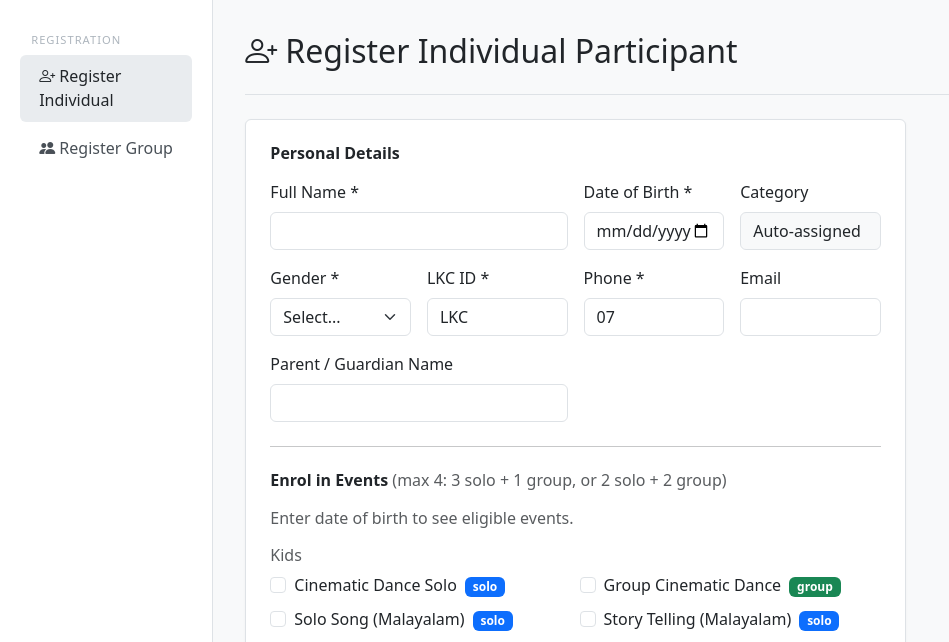
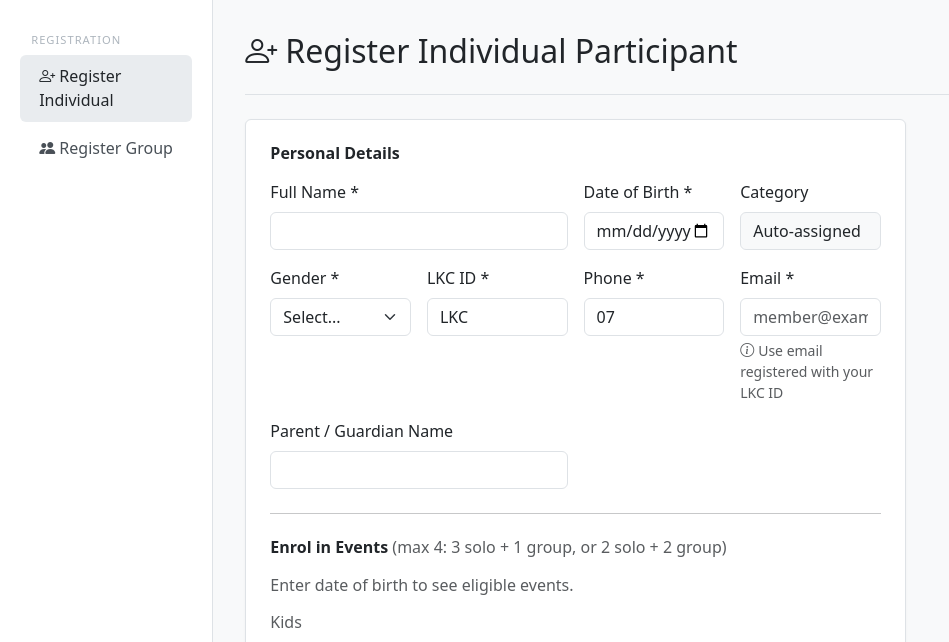
Before and after one commit to RamBSn/kalamela-azure, a Flask app: page /participants/register in a window 1280 px wide. Shown: the part 56-698 px from the top of the page, without its empty margins (0-949 px from the left). Run offline with Flask 3, Linux system fonts and the light colour scheme; data comes from the database, SQL or seed files in the repository; some libraries are stand-ins or nearby versions.

Commit message:
lkc id verification using lkc website

```diff
--- a/app/routes/participants.py
+++ b/app/routes/participants.py
@@ -1,15 +1,89 @@
 import re
+import logging
 from datetime import date
 from flask import Blueprint, render_template, request, redirect, url_for, flash, jsonify, session
+from markupsafe import Markup, escape
 from werkzeug.datastructures import ImmutableMultiDict
 from app import db
 from app.models import Participant, GroupEntry, Entry, CompetitionItem
 from app.auth import login_required
 
+logger = logging.getLogger(__name__)
+
 participants_bp = Blueprint('participants', __name__)
 
 CATEGORIES = ['Kids', 'Sub-Junior', 'Junior', 'Senior', 'Super Senior', 'Common']
 FEMALE_ONLY_ITEMS = ['Thiruvathira', 'Oppana', 'Margamkali']
+
+LKC_MEMBERSHIP_API = 'https://leicesterkeralacommunity.org.uk/mobileapp/api/auth/login'
+LKC_JOIN_URL = 'https://www.leicesterkeralacommunity.org.uk/online'
+
+
+def _verify_lkc_membership(lkc_id: str, email: str):
+    """
+    Check LKC membership status via the community API.
+    Returns ('active'|'inactive'|'error', message, holder_name).
+    'error' means the API was unreachable — caller should warn and proceed.
+    Success is determined by membership_status == 'active' in the response body.
+    """
+    import json as _j
+    import urllib.request as _ur
+    import urllib.error as _ue
+
+    logger.info('LKC membership check — lkc_id=%s, email=%s', lkc_id, email)
+
+    payload = _j.dumps({'lkc_id': lkc_id, 'email': email}).encode('utf-8')
+    req = _ur.Request(
+        LKC_MEMBERSHIP_API,
+        data=payload,
+        headers={
+            'Content-Type': 'application/json',
+            'User-Agent': 'Mozilla/5.0',
+        },
+        method='POST',
+    )
+    try:
+        with _ur.urlopen(req, timeout=5) as resp:
+            raw = resp.read().decode('utf-8')
+            body = _j.loads(raw)
+        logger.debug('LKC membership check — response: %s', raw)
+
+        user              = body.get('data', {}).get('user', {})
+        membership_status = user.get('membership_status', '')
+
+        if membership_status == 'active':
+            first  = (user.get('first_name') or '').strip()
+            last   = (user.get('last_name')  or '').strip()
+            holder = f'{first} {last}'.strip()
+            logger.info('LKC membership check — ACTIVE for %s (%s %s)', lkc_id, first, last)
+            return 'active', 'LKC membership is active.', holder
+
+        logger.warning(
+            'LKC membership check — NOT active for %s: membership_status=%r',
+            lkc_id, membership_status
+        )
+        return 'inactive', 'Membership is not active.', ''
+
+    except _ue.HTTPError as e:
+        raw_err = ''
+        try:
+            raw_err = e.read().decode('utf-8')
+            err_body = _j.loads(raw_err)
+            msg = err_body.get('messages', {}).get('error') or f'HTTP {e.code} from membership API.'
+        except Exception:
+            msg = f'HTTP {e.code} from membership API.'
+        logger.warning(
+            'LKC membership check — HTTP %s for %s email=%s: %s | raw: %s',
+            e.code, lkc_id, email, msg, raw_err
+        )
+        return 'inactive', msg, ''
+
+    except Exception as exc:
+        logger.error(
+            'LKC membership check — unreachable for %s email=%s: %s',
+            lkc_id, email, exc, exc_info=True
+        )
+        return 'error', f'Could not reach LKC server ({exc}).', ''
 
 
 def check_eligibility(participant, item):
@@ -152,6 +226,23 @@ def register_individual():
         if not re.fullmatch(r'LKC\d{3,4}', lkc_id):
             return _re_render(error='LKC ID must be in LKC### or LKC#### format (LKC followed by 3 or 4 digits).')
 
+        # --- Validate email (required for membership check) ---
+        email_val = request.form.get('email', '').strip()
+        if not email_val:
+            return _re_render(error='Email address is required for LKC membership verification.')
+
+        # --- Verify LKC membership ---
+        mem_status, mem_msg, _ = _verify_lkc_membership(lkc_id, email_val)
+        if mem_status == 'inactive':
+            flash(Markup(
+                f'{escape(mem_msg)} &mdash; '
+                f'<a href="{LKC_JOIN_URL}" target="_blank" rel="noopener noreferrer">'
+                f'Register or renew your LKC membership</a>'
+            ), 'danger')
+            return _re_render()
+        if mem_status == 'error':
+            flash(f'LKC membership check unavailable ({mem_msg}). Proceeding with registration.', 'warning')
+
         category = Participant.derive_category(dob)
 
         participant = Participant(
@@ -162,7 +253,7 @@ def register_individual():
             lkc_id=lkc_id,
             gender=request.form['gender'],
             phone=phone,
-            email=request.form.get('email', '').strip() or None,
+            email=email_val or None,
             parent_name=request.form.get('parent_name', '').strip() or None,
         )
         db.session.add(participant)
@@ -421,3 +512,16 @@ def category_from_dob():
         return jsonify({'category': Participant.derive_category(dob)})
     except Exception:
         return jsonify({'category': ''})
+
+
+@participants_bp.route('/api/verify-membership', methods=['POST'])
+def verify_membership_api():
+    """Proxy the LKC membership check — used by the registration form via AJAX."""
+    data = request.get_json(silent=True) or {}
+    lkc_id = data.get('lkc_id', '').strip().upper()
+    email = data.get('email', '').strip()
+    if not lkc_id or not email:
+        return jsonify({'status': 'error', 'message': 'LKC ID and email are required.'})
+    status, message, holder_name = _verify_lkc_membership(lkc_id, email)
+    return jsonify({'status': status, 'message': message,
+                    'join_url': LKC_JOIN_URL, 'holder_name': holder_name})
--- a/app/templates/participants/register_individual.html
+++ b/app/templates/participants/register_individual.html
@@ -46,7 +46,7 @@
           </div>
           <div class="col-md-3">
             <label class="form-label">LKC ID *</label>
-            <input type="text" name="lkc_id" class="form-control"
+            <input type="text" name="lkc_id" id="lkcIdField" class="form-control"
                    value="{{ form_data.get('lkc_id','LKC') }}"
                    pattern="[Ll][Kk][Cc][0-9]{3,4}"
                    maxlength="7" placeholder="LKC1234"
@@ -63,14 +63,22 @@
                    required>
           </div>
           <div class="col-md-3">
-            <label class="form-label">Email</label>
-            <input type="email" name="email" class="form-control"
-                   value="{{ form_data.get('email','') }}">
+            <label class="form-label">Email *</label>
+            <input type="email" name="email" id="emailField" class="form-control"
+                   value="{{ form_data.get('email','') }}"
+                   placeholder="member@example.com"
+                   data-bs-toggle="tooltip" data-bs-placement="top"
+                   title="Use the same email address registered with your LKC ID"
+                   required>
+            <div class="form-text"><i class="bi bi-info-circle me-1"></i>Use email registered with your LKC ID</div>
           </div>
           <div class="col-md-6">
             <label class="form-label">Parent / Guardian Name</label>
             <input type="text" name="parent_name" class="form-control"
                    value="{{ form_data.get('parent_name','') }}">
+          </div>
+          <div class="col-12" id="membershipCheckRow" style="display:none">
+            <div id="membershipStatus" class="p-2 border rounded small"></div>
           </div>
         </div>
 
@@ -151,94 +159,198 @@
 
 {% block extra_js %}
 <script>
-// Senior event IDs that Super Seniors may NOT enter (same event exists in Super Senior category)
 const SS_EXCLUDED_SENIOR_IDS = new Set({{ ss_excluded_senior_ids | tojson }});
 
+// ── Helpers ───────────────────────────────────────────────────────────────────
+function escHtml(s) {
+  return String(s).replace(/&/g,'&amp;').replace(/</g,'&lt;').replace(/>/g,'&gt;').replace(/"/g,'&quot;');
+}
+
+// ── Submit-state (membership + event-count must both pass) ────────────────────
+let membershipVerified   = false;
+let eventCountValid      = true;
+let membershipHolderName = '';
+let currentCategory      = '';   // set whenever DOB resolves; used by fillParentNameIfNeeded
+
+const JUNIOR_CATS = new Set(['Kids', 'Sub-Junior', 'Junior']);
+
+// Fill Parent/Guardian name from the LKC membership holder when registering
+// a child (Kids / Sub-Junior / Junior) — only if the field is still empty.
+// catArg: explicit category string (from filterItemsByCategory) or omit to use currentCategory.
+function fillParentNameIfNeeded(catArg) {
+  if (!membershipHolderName) return;
+  const cat = (catArg !== undefined && catArg !== null && catArg !== '')
+                ? String(catArg)
+                : currentCategory;
+  if (!JUNIOR_CATS.has(cat)) return;
+  const field = document.querySelector('input[name="parent_name"]');
+  if (field && !field.value.trim()) field.value = membershipHolderName;
+}
+
+function updateSubmitState() {
+  document.getElementById('submitBtn').disabled = !membershipVerified || !eventCountValid;
+}
+
+// ── LKC Membership check ──────────────────────────────────────────────────────
+function setMembershipStatus(html, verified) {
+  const row = document.getElementById('membershipCheckRow');
+  document.getElementById('membershipStatus').innerHTML = html;
+  row.style.display = '';
+  membershipVerified = verified;
+  updateSubmitState();
+}
+
+function checkMembership() {
+  const lkcId = document.getElementById('lkcIdField').value.trim().toUpperCase();
+  const email = document.getElementById('emailField').value.trim();
+  if (!lkcId || lkcId === 'LKC' || !/^LKC\d{3,4}$/i.test(lkcId) || !email || !email.includes('@')) return;
+
+  setMembershipStatus(
+    '<span class="text-muted"><span class="spinner-border spinner-border-sm me-1" role="status"></span>Verifying LKC membership…</span>',
+    false
+  );
+
+  fetch('/participants/api/verify-membership', {
+    method: 'POST',
+    headers: {'Content-Type': 'application/json'},
+    body: JSON.stringify({lkc_id: lkcId, email: email})
+  })
+  .then(r => r.json())
+  .then(d => {
+    if (d.status === 'active') {
+      membershipHolderName = d.holder_name || '';
+      fillParentNameIfNeeded();
+      setMembershipStatus(
+        `<span class="text-success"><i class="bi bi-check-circle-fill me-1"></i>${escHtml(d.message)}</span>`,
+        true
+      );
+    } else if (d.status === 'inactive') {
+      setMembershipStatus(
+        `<span class="text-danger"><i class="bi bi-x-circle-fill me-1"></i>${escHtml(d.message)} &mdash; ` +
+        `<a href="${escHtml(d.join_url)}" target="_blank" rel="noopener noreferrer">Register or renew LKC membership</a></span>`,
+        false
+      );
+    } else {
+      // Network / server error — allow to proceed with a warning
+      setMembershipStatus(
+        `<span class="text-warning"><i class="bi bi-exclamation-triangle-fill me-1"></i>${escHtml(d.message)}</span>`,
+        true
+      );
+    }
+  })
+  .catch(() => setMembershipStatus(
+    '<span class="text-warning"><i class="bi bi-exclamation-triangle-fill me-1"></i>Membership check unavailable — proceeding without verification.</span>',
+    true
+  ));
+}
+
+// Reset verified flag whenever either field changes
+['lkcIdField', 'emailField'].forEach(id => {
+  document.getElementById(id).addEventListener('input', () => {
+    membershipVerified   = false;
+    membershipHolderName = '';
+    document.getElementById('membershipCheckRow').style.display = 'none';
+    updateSubmitState();
+  });
+});
+document.getElementById('lkcIdField').addEventListener('blur', checkMembership);
+document.getElementById('emailField').addEventListener('blur',  checkMembership);
+
+// ── Category / event filter ───────────────────────────────────────────────────
 function filterItemsByCategory(category) {
   const sections = document.querySelectorAll('.category-section');
   let anyVisible = false;
   sections.forEach(section => {
     const sectionCat = section.dataset.category;
-    const isSuperSeniorViewingSenior = (category === 'Super Senior' && sectionCat === 'Senior');
-    const show = !category || sectionCat === category || sectionCat === 'Common' || isSuperSeniorViewingSenior;
+    const isSuperSeniorInSenior = (category === 'Super Senior' && sectionCat === 'Senior');
+    const show = !category || sectionCat === category || sectionCat === 'Common' || isSuperSeniorInSenior;
     section.style.display = show ? '' : 'none';
-
     if (!show) {
       section.querySelectorAll('.event-check').forEach(cb => {
-        cb.checked = false;
-        cb.disabled = false;
+        cb.checked = false; cb.disabled = false;
         cb.closest('.form-check').style.opacity = '';
       });
-    } else if (isSuperSeniorViewingSenior) {
-      // Disable Senior events that also exist in Super Senior
+    } else if (isSuperSeniorInSenior) {
       section.querySelectorAll('.event-check').forEach(cb => {
-        const excluded = SS_EXCLUDED_SENIOR_IDS.has(parseInt(cb.value));
-        cb.disabled = excluded;
-        if (excluded) cb.checked = false;
-        cb.closest('.form-check').style.opacity = excluded ? '0.45' : '';
+        const excl = SS_EXCLUDED_SENIOR_IDS.has(parseInt(cb.value));
+        cb.disabled = excl;
+        if (excl) cb.checked = false;
+        cb.closest('.form-check').style.opacity = excl ? '0.45' : '';
       });
     } else {
-      // Reset any previously applied disabled state
       section.querySelectorAll('.event-check').forEach(cb => {
         cb.disabled = false;
         cb.closest('.form-check').style.opacity = '';
       });
     }
-
     if (show) anyVisible = true;
   });
   document.getElementById('noItemsMsg').classList.toggle('d-none', !category || anyVisible);
+  fillParentNameIfNeeded(category);
 }
 
 document.getElementById('dobInput').addEventListener('change', function() {
   const dob = this.value;
-  if (!dob) { filterItemsByCategory(''); return; }
+  if (!dob) { currentCategory = ''; filterItemsByCategory(''); return; }
   fetch(`/participants/api/category-from-dob?dob=${dob}`)
     .then(r => r.json())
     .then(d => {
-      const cat = d.category || '';
-      document.getElementById('categoryDisplay').value = cat;
-      filterItemsByCategory(cat);
+      currentCategory = d.category || '';
+      document.getElementById('categoryDisplay').value = currentCategory;
+      filterItemsByCategory(currentCategory);
     });
 });
 
-document.querySelectorAll('.event-check').forEach(cb => {
-  cb.addEventListener('change', checkEventCount);
-});
+// ── Event-count validation ────────────────────────────────────────────────────
+document.querySelectorAll('.event-check').forEach(cb => cb.addEventListener('change', checkEventCount));
 
 function checkEventCount() {
-  const checked = [...document.querySelectorAll('.event-check:checked')];
-  const soloCount = checked.filter(c => c.dataset.type === 'solo').length;
+  const checked    = [...document.querySelectorAll('.event-check:checked')];
+  const soloCount  = checked.filter(c => c.dataset.type === 'solo').length;
   const groupCount = checked.filter(c => c.dataset.type === 'group').length;
   const valid = (soloCount <= 3 && groupCount <= 1 && soloCount + groupCount <= 4) ||
                 (soloCount <= 2 && groupCount <= 2 && soloCount + groupCount <= 4);
+  eventCountValid = valid;
   document.getElementById('eventCountWarning').classList.toggle('d-none', valid);
-  document.getElementById('submitBtn').disabled = !valid;
+  updateSubmitState();
 }
 
 document.querySelector('form').addEventListener('submit', function(e) {
-  const checked = [...document.querySelectorAll('.event-check:checked')];
-  const soloCount = checked.filter(c => c.dataset.type === 'solo').length;
-  const groupCount = checked.filter(c => c.dataset.type === 'group').length;
-  const valid = (soloCount <= 3 && groupCount <= 1 && soloCount + groupCount <= 4) ||
-                (soloCount <= 2 && groupCount <= 2 && soloCount + groupCount <= 4);
-  if (!valid) {
+  if (!eventCountValid) {
     e.preventDefault();
     document.getElementById('eventCountWarning').classList.remove('d-none');
+    return;
+  }
+  if (!membershipVerified) {
+    e.preventDefault();
+    checkMembership();
   }
 });
 
-// On page load: if DOB already filled (form re-display), restore category filter
-(function() {
-  const dob = document.getElementById('dobInput').value;
+// ── Initialise on page load ───────────────────────────────────────────────────
+new bootstrap.Tooltip(document.getElementById('emailField'));
+updateSubmitState();
+
+(function init() {
+  const dob   = document.getElementById('dobInput').value;
+  const lkcId = document.getElementById('lkcIdField').value.trim();
+  const email = document.getElementById('emailField').value.trim();
+
   if (dob) {
     fetch(`/participants/api/category-from-dob?dob=${dob}`)
       .then(r => r.json())
-      .then(d => { filterItemsByCategory(d.category || ''); });
+      .then(d => {
+        currentCategory = d.category || '';
+        document.getElementById('categoryDisplay').value = currentCategory;
+        filterItemsByCategory(currentCategory);
+      });
   } else {
     filterItemsByCategory(null);
     document.getElementById('noItemsMsg').classList.remove('d-none');
   }
+
+  // Auto-trigger check on form re-display (e.g. after eligibility warning)
+  if (lkcId && lkcId !== 'LKC' && email) checkMembership();
 })();
 </script>
 {% endblock %}
```
